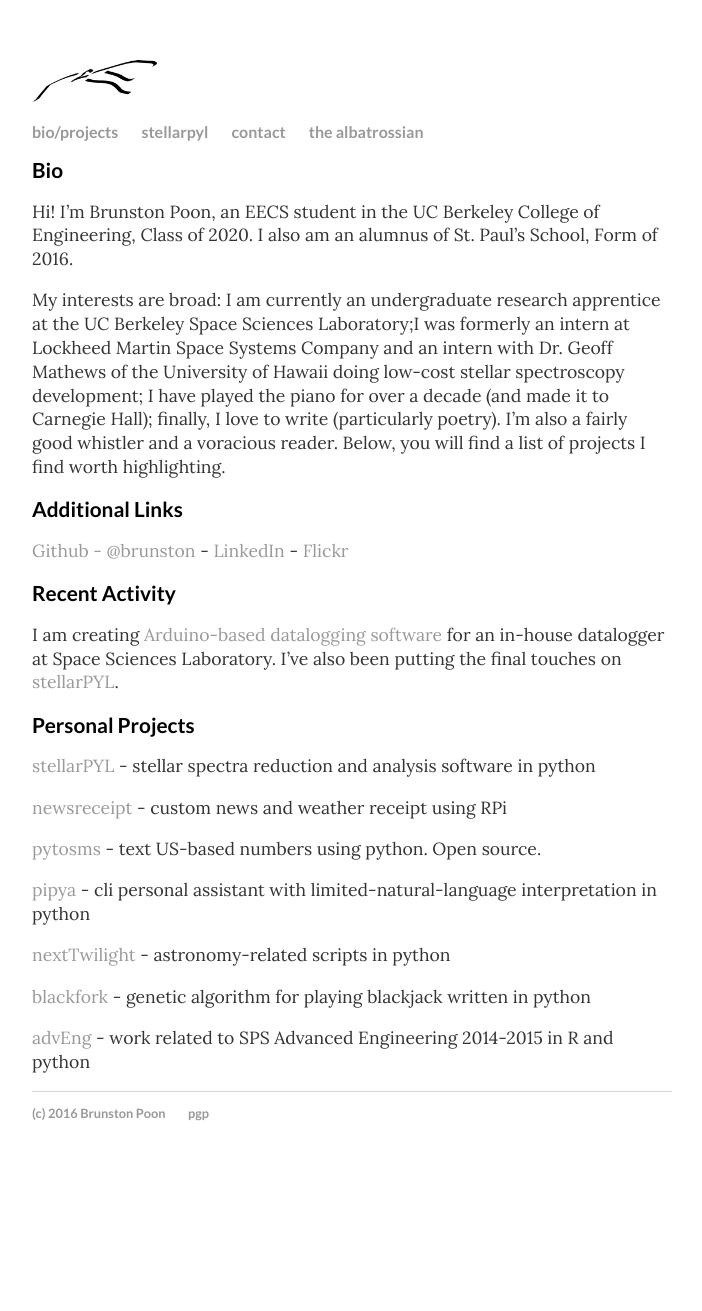
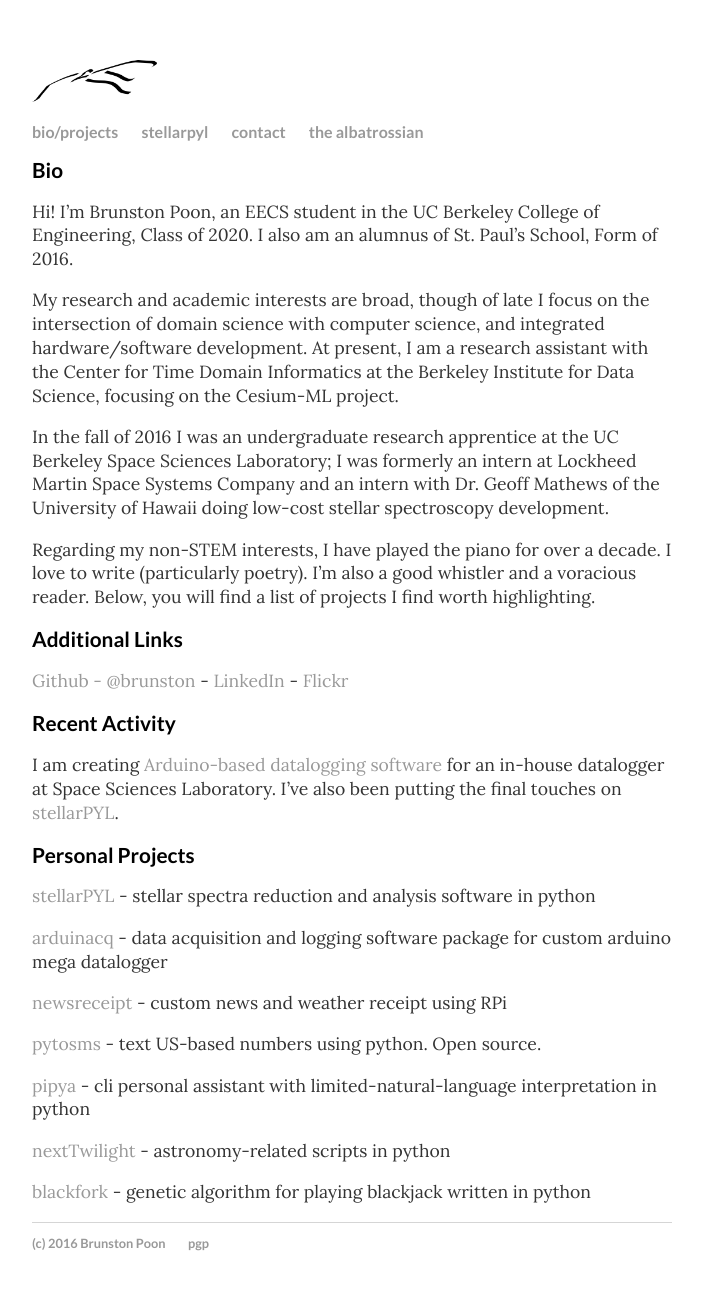
Before and after one commit to brupoon/brunstonio, a Jekyll site: the page built from index.md, in a window 1280 px wide. Shown: the whole page, without its empty margins (288-990 px from the left). Built offline with Jekyll 4.4.1, drawn with Linux system fonts in a browser that asks for light colours; before the commit the page ends 1181 px from its top, so only the background shows below that.

Commit message:
updating bio and current pos

```diff
--- a/index.md
+++ b/index.md
@@ -8,7 +8,11 @@ Bio
 
 Hi! I'm Brunston Poon, an EECS student in the UC Berkeley College of Engineering, Class of 2020. I also am an alumnus of St. Paul's School, Form of 2016.
 
-My interests are broad: I am currently an undergraduate research apprentice at the UC Berkeley Space Sciences Laboratory;I was formerly an intern at Lockheed Martin Space Systems Company and an intern with Dr. Geoff Mathews of the University of Hawaii doing low-cost stellar spectroscopy development; I have played the piano for over a decade (and made it to Carnegie Hall); finally, I love to write (particularly poetry). I'm also a fairly good whistler and a voracious reader. Below, you will find a list of projects I find worth highlighting.
+My research and academic interests are broad, though of late I focus on the intersection of domain science with computer science, and integrated hardware/software development. At present, I am a research assistant with the Center for Time Domain Informatics at the Berkeley Institute for Data Science, focusing on the Cesium-ML project.
+
+In the fall of 2016 I was an undergraduate research apprentice at the UC Berkeley Space Sciences Laboratory; I was formerly an intern at Lockheed Martin Space Systems Company and an intern with Dr. Geoff Mathews of the University of Hawaii doing low-cost stellar spectroscopy development.
+
+Regarding my non-STEM interests, I have played the piano for over a decade. I love to write (particularly poetry). I'm also a good whistler and a voracious reader. Below, you will find a list of projects I find worth highlighting.
 
 Additional Links
 ================
@@ -25,14 +29,14 @@ Personal Projects
 
 [stellarPYL](http://brunston.io/stellarpyl) - stellar spectra reduction and analysis software in python
 
+[arduinacq](http://github.com/brunston/arduinacq) - data acquisition and logging software package for custom arduino mega datalogger
+
 [newsreceipt](https://github.com/brunston/newsreceipt) - custom news and weather receipt using RPi
 
 [pytosms](https://github.com/brunston/pytosms) - text US-based numbers using python. Open source.
 
-[pipya](http://pipya.bpbp.xyz/) - cli personal assistant with limited-natural-language interpretation in python
+[pipya](http://github.com/brunston/pipya) - cli personal assistant with limited-natural-language interpretation in python
 
-[nextTwilight](http://next.bpbp.xyz/) - astronomy-related scripts in python
+[nextTwilight](http://github.com/brunston/nexttwilight) - astronomy-related scripts in python
 
-[blackfork](http://blackfork.bpbp.xyz/) - genetic algorithm for playing blackjack written in python
-
-[advEng](http://adveng.bpbpy.xyz/) - work related to SPS Advanced Engineering 2014-2015 in R and python
+[blackfork](http://github.com/brunston/blackfork) - genetic algorithm for playing blackjack written in python
```
